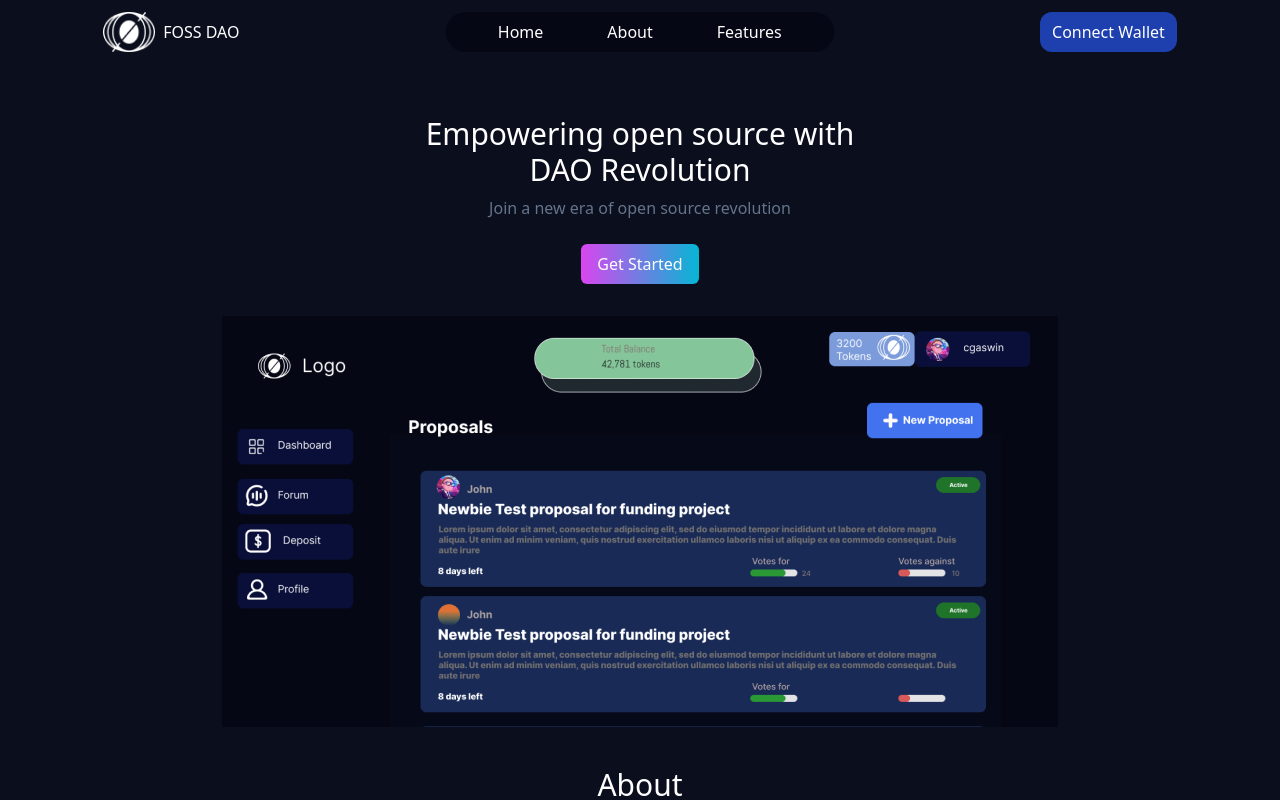
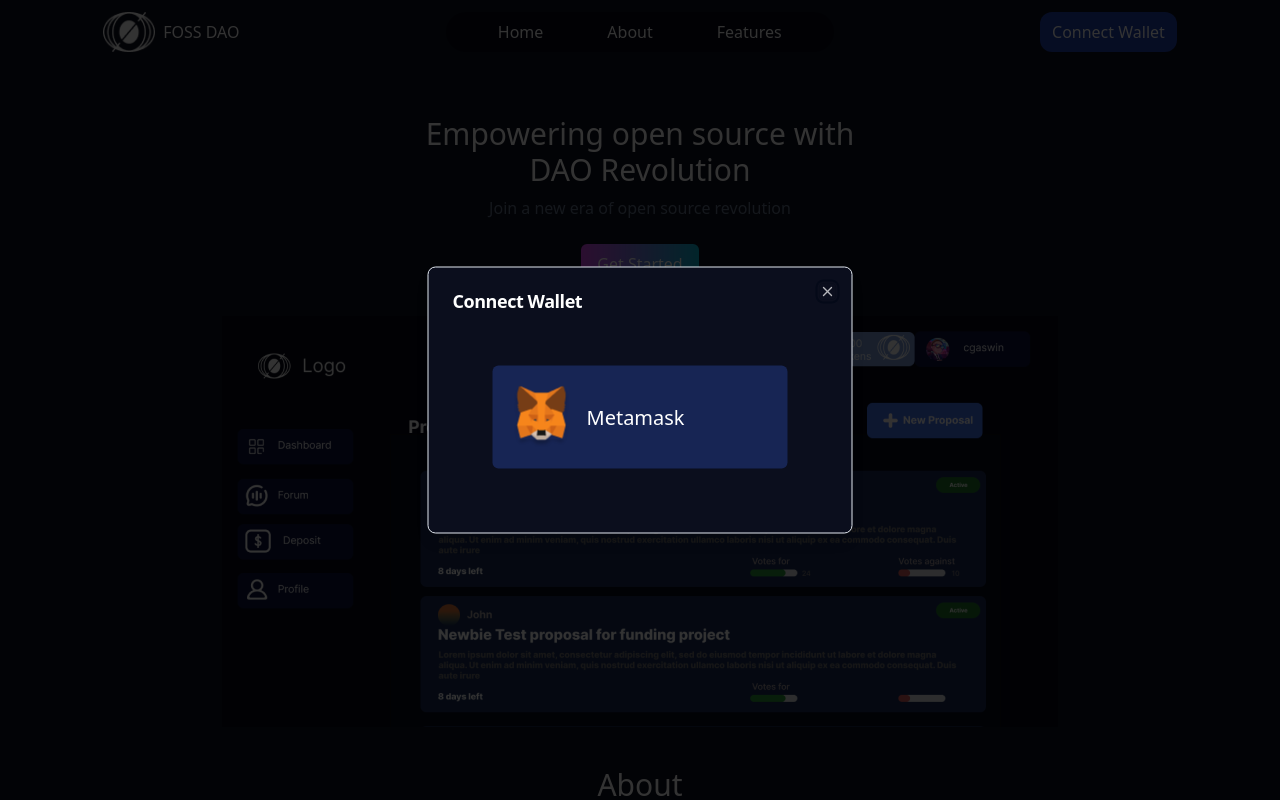
Before and after one commit to cgaswin/FOSS-DAO, a React (Vite) app in the folder client/: page / in a window 1280 px wide. Both pictures are taken after a click on the button "Connect Wallet". Shown: the top 800 px of the page. Built offline with nearby package versions, Linux system fonts and the light colour scheme.

Commit message:
added metamask connect wallet popup

```diff
--- a/client/package.json
+++ b/client/package.json
@@ -10,6 +10,7 @@
     "preview": "vite preview"
   },
   "dependencies": {
+    "@radix-ui/react-dialog": "^1.0.5",
     "@radix-ui/react-slot": "^1.0.2",
     "@tabler/icons-react": "^2.47.0",
     "class-variance-authority": "^0.7.0",
--- a/client/src/components/Navbar.tsx
+++ b/client/src/components/Navbar.tsx
@@ -1,4 +1,5 @@
 import Logo from "../assets/Logo.png";
+import WalletModal from "./WalletModal";
 const Navbar = () => {
 	return (
 		<nav className="flex justify-around mt-3">
@@ -17,9 +18,7 @@
 					<a href="#features">Features</a>
 				</div>
 			</div>
-			<button className="bg-blue-800 hover:bg-blue-500 px-3 rounded-xl hover:cursor-pointer">
-				Connect Wallet
-			</button>
+			<WalletModal/>
 		</nav>
 	);
 };
--- /dev/null
+++ b/client/src/components/WalletModal.tsx
@@ -0,0 +1,31 @@
+import {
+	Dialog,
+	DialogContent,
+	DialogHeader,
+	DialogTitle,
+	DialogTrigger,
+} from "@/components/ui/dialog";
+import MetamaskImage from "../assets/metamask.png";
+
+export default function WalletModal() {
+	return (
+		<Dialog>
+			<DialogTrigger asChild>
+				<button className="bg-blue-800 hover:bg-blue-500 px-3 rounded-xl hover:cursor-pointer">
+					Connect Wallet
+				</button>
+			</DialogTrigger>
+			<DialogContent className="sm:max-w-[425px]">
+				<DialogHeader>
+					<DialogTitle>Connect Wallet</DialogTitle>
+				</DialogHeader>
+				<div className="flex flex-col">
+					<div className="bg-blue-950 hover:bg-slate-900 hover:cursor-pointer flex items-center gap-4 p-5 m-10 rounded-md">
+						<img src={MetamaskImage} alt="metamask logo" />
+						<p className="text-xl">Metamask</p>
+					</div>
+				</div>
+			</DialogContent>
+		</Dialog>
+	);
+}
--- /dev/null
+++ b/client/src/components/ui/dialog.tsx
@@ -0,0 +1,120 @@
+import * as React from "react"
+import * as DialogPrimitive from "@radix-ui/react-dialog"
+import { X } from "lucide-react"
+
+import { cn } from "@/lib/utils"
+
+const Dialog = DialogPrimitive.Root
+
+const DialogTrigger = DialogPrimitive.Trigger
+
+const DialogPortal = DialogPrimitive.Portal
+
+const DialogClose = DialogPrimitive.Close
+
+const DialogOverlay = React.forwardRef<
+  React.ElementRef<typeof DialogPrimitive.Overlay>,
+  React.ComponentPropsWithoutRef<typeof DialogPrimitive.Overlay>
+>(({ className, ...props }, ref) => (
+  <DialogPrimitive.Overlay
+    ref={ref}
+    className={cn(
+      "fixed inset-0 z-50 bg-black/80  data-[state=open]:animate-in data-[state=closed]:animate-out data-[state=closed]:fade-out-0 data-[state=open]:fade-in-0",
+      className
+    )}
+    {...props}
+  />
+))
+DialogOverlay.displayName = DialogPrimitive.Overlay.displayName
+
+const DialogContent = React.forwardRef<
+  React.ElementRef<typeof DialogPrimitive.Content>,
+  React.ComponentPropsWithoutRef<typeof DialogPrimitive.Content>
+>(({ className, children, ...props }, ref) => (
+  <DialogPortal>
+    <DialogOverlay />
+    <DialogPrimitive.Content
+      ref={ref}
+      className={cn(
+        "fixed left-[50%] top-[50%] z-50 grid w-full max-w-lg translate-x-[-50%] translate-y-[-50%] gap-4 border bg-background p-6 shadow-lg duration-200 data-[state=open]:animate-in data-[state=closed]:animate-out data-[state=closed]:fade-out-0 data-[state=open]:fade-in-0 data-[state=closed]:zoom-out-95 data-[state=open]:zoom-in-95 data-[state=closed]:slide-out-to-left-1/2 data-[state=closed]:slide-out-to-top-[48%] data-[state=open]:slide-in-from-left-1/2 data-[state=open]:slide-in-from-top-[48%] sm:rounded-lg",
+        className
+      )}
+      {...props}
+    >
+      {children}
+      <DialogPrimitive.Close className="absolute right-4 top-4 rounded-sm opacity-70 ring-offset-background transition-opacity hover:opacity-100 focus:outline-none focus:ring-2 focus:ring-ring focus:ring-offset-2 disabled:pointer-events-none data-[state=open]:bg-accent data-[state=open]:text-muted-foreground">
+        <X className="h-4 w-4" />
+        <span className="sr-only">Close</span>
+      </DialogPrimitive.Close>
+    </DialogPrimitive.Content>
+  </DialogPortal>
+))
+DialogContent.displayName = DialogPrimitive.Content.displayName
+
+const DialogHeader = ({
+  className,
+  ...props
+}: React.HTMLAttributes<HTMLDivElement>) => (
+  <div
+    className={cn(
+      "flex flex-col space-y-1.5 text-center sm:text-left",
+      className
+    )}
+    {...props}
+  />
+)
+DialogHeader.displayName = "DialogHeader"
+
+const DialogFooter = ({
+  className,
+  ...props
+}: React.HTMLAttributes<HTMLDivElement>) => (
+  <div
+    className={cn(
+      "flex flex-col-reverse sm:flex-row sm:justify-end sm:space-x-2",
+      className
+    )}
+    {...props}
+  />
+)
+DialogFooter.displayName = "DialogFooter"
+
+const DialogTitle = React.forwardRef<
+  React.ElementRef<typeof DialogPrimitive.Title>,
+  React.ComponentPropsWithoutRef<typeof DialogPrimitive.Title>
+>(({ className, ...props }, ref) => (
+  <DialogPrimitive.Title
+    ref={ref}
+    className={cn(
+      "text-lg font-semibold leading-none tracking-tight",
+      className
+    )}
+    {...props}
+  />
+))
+DialogTitle.displayName = DialogPrimitive.Title.displayName
+
+const DialogDescription = React.forwardRef<
+  React.ElementRef<typeof DialogPrimitive.Description>,
+  React.ComponentPropsWithoutRef<typeof DialogPrimitive.Description>
+>(({ className, ...props }, ref) => (
+  <DialogPrimitive.Description
+    ref={ref}
+    className={cn("text-sm text-muted-foreground", className)}
+    {...props}
+  />
+))
+DialogDescription.displayName = DialogPrimitive.Description.displayName
+
+export {
+  Dialog,
+  DialogPortal,
+  DialogOverlay,
+  DialogClose,
+  DialogTrigger,
+  DialogContent,
+  DialogHeader,
+  DialogFooter,
+  DialogTitle,
+  DialogDescription,
+}
--- /dev/null
+++ b/client/src/components/ui/input.tsx
@@ -0,0 +1,25 @@
+import * as React from "react"
+
+import { cn } from "@/lib/utils"
+
+export interface InputProps
+  extends React.InputHTMLAttributes<HTMLInputElement> {}
+
+const Input = React.forwardRef<HTMLInputElement, InputProps>(
+  ({ className, type, ...props }, ref) => {
+    return (
+      <input
+        type={type}
+        className={cn(
+          "flex h-10 w-full rounded-md border border-input bg-background px-3 py-2 text-sm ring-offset-background file:border-0 file:bg-transparent file:text-sm file:font-medium placeholder:text-muted-foreground focus-visible:outline-none focus-visible:ring-2 focus-visible:ring-ring focus-visible:ring-offset-2 disabled:cursor-not-allowed disabled:opacity-50",
+          className
+        )}
+        ref={ref}
+        {...props}
+      />
+    )
+  }
+)
+Input.displayName = "Input"
+
+export { Input }
```
Also changed, not shown: client/src/assets/metamask.png (added), 1 other file (tests, documents, lock files or other folders).
